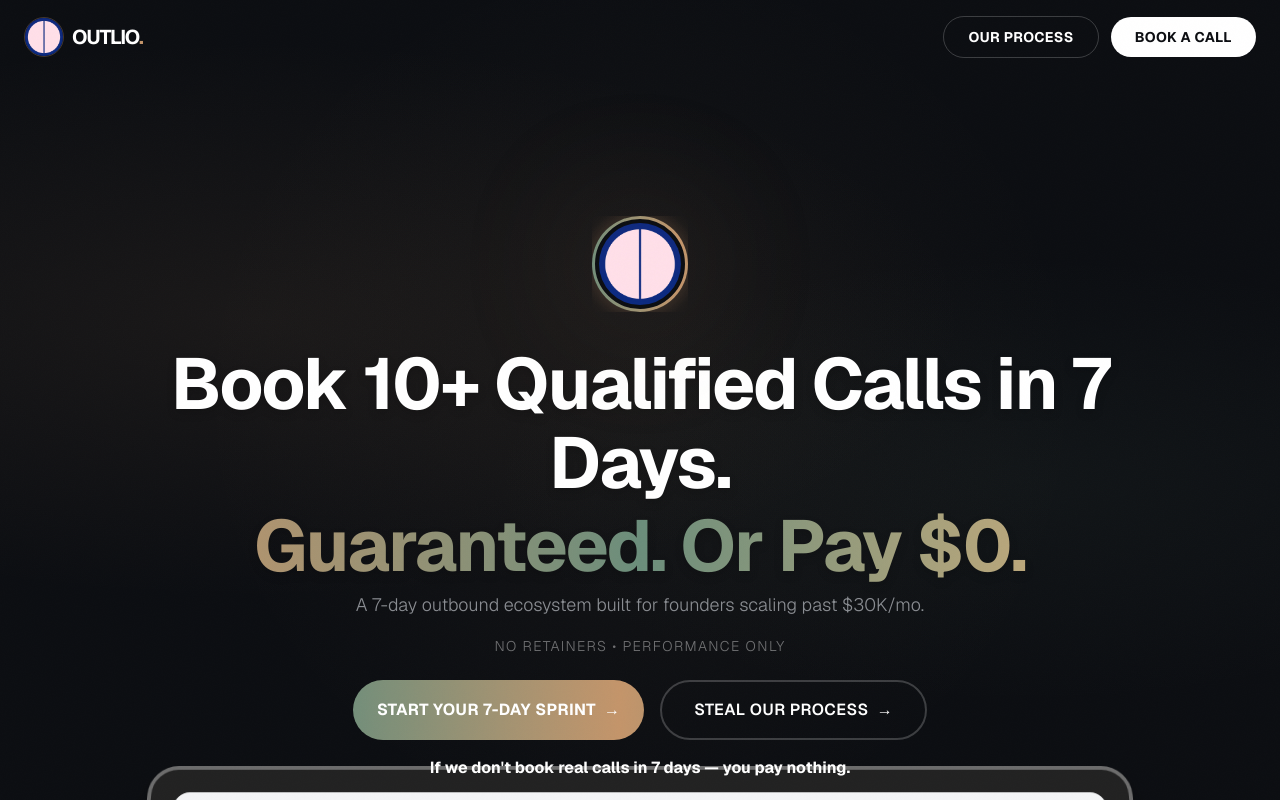
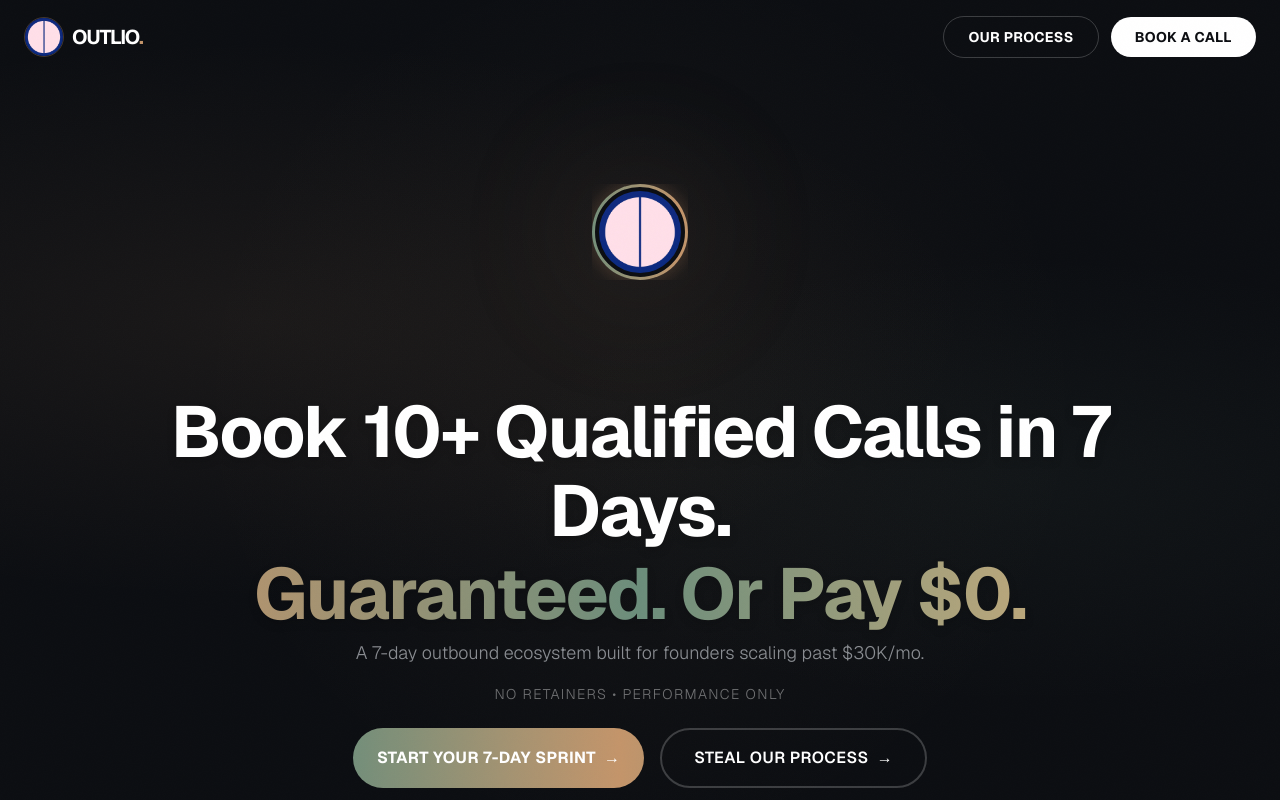
Before and after one commit to blluemoon135791113-byte/outlioo, a Next.js app: page / in a window 1280 px wide. Shown: the top 800 px of the page. Built offline with nearby package versions, Linux system fonts and the light colour scheme; grey boxes are pictures that could not be loaded; a web font is replaced by a local one.

Commit message:
fix: BloomingLogo reveal text floats down instead of up to stay in container
The ' / If Our Systems Suck' reveal floated upward (y: -80) from the
logo center, but the logo sits near the top of the hero with overflow-hidden,
clipping the text. Now floats downward (y: 90) with extra pb on wrapper.

```diff
--- a/app/page.tsx
+++ b/app/page.tsx
@@ -300,9 +300,9 @@ function BloomingLogo() {
   const textSpring = { type: "spring", stiffness: 100, damping: 16, mass: 0.6 } as const;
 
   return (
-    <div className="flex flex-col items-center pb-8 relative z-[200]">
+    <div className="flex flex-col items-center pb-24 md:pb-28 relative z-[200]">
       <motion.div
-        className="relative cursor-pointer mt-8 md:mt-12"
+        className="relative cursor-pointer mt-2 md:mt-4"
         initial={{ opacity: 0, y: -20 }}
         animate={{ opacity: 1, y: 0 }}
         transition={{ duration: 1, ease: premiumEase }}
@@ -326,11 +326,11 @@ function BloomingLogo() {
         {/* Hidden Reveal Text — floats UP out of the opening logo */}
         <motion.div
           className="absolute left-1/2 top-1/2 -translate-x-1/2 -translate-y-1/2 z-10 flex flex-col items-center justify-center text-center pointer-events-none whitespace-nowrap"
-          initial={{ opacity: 0, scale: 0.6, y: 10 }}
+          initial={{ opacity: 0, scale: 0.6, y: 0 }}
           animate={
             isHovered
-              ? { opacity: 1, scale: 1, y: -80 }
-              : { opacity: 0, scale: 0.6, y: 10 }
+              ? { opacity: 1, scale: 1, y: 90 }
+              : { opacity: 0, scale: 0.6, y: 0 }
           }
           transition={textSpring}
         >
```
